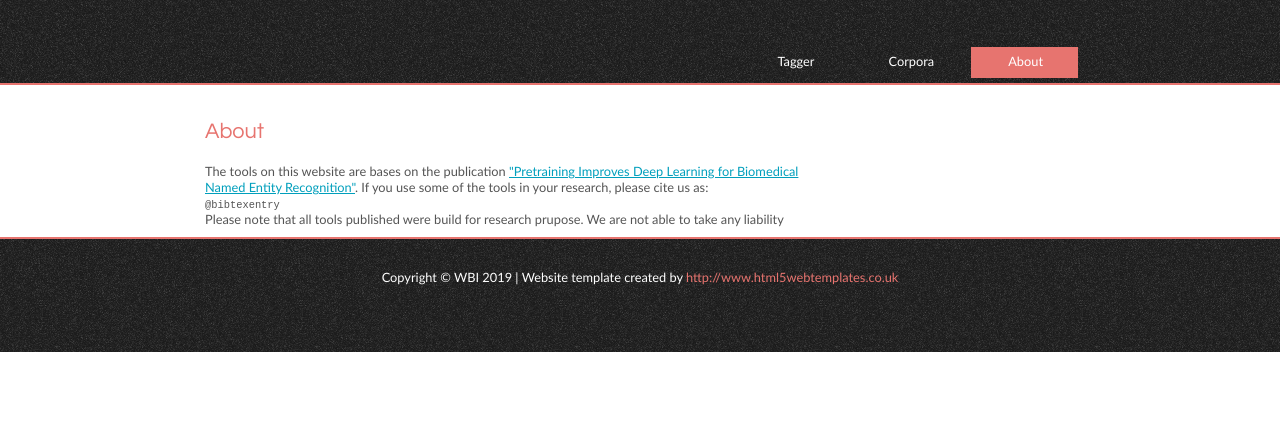
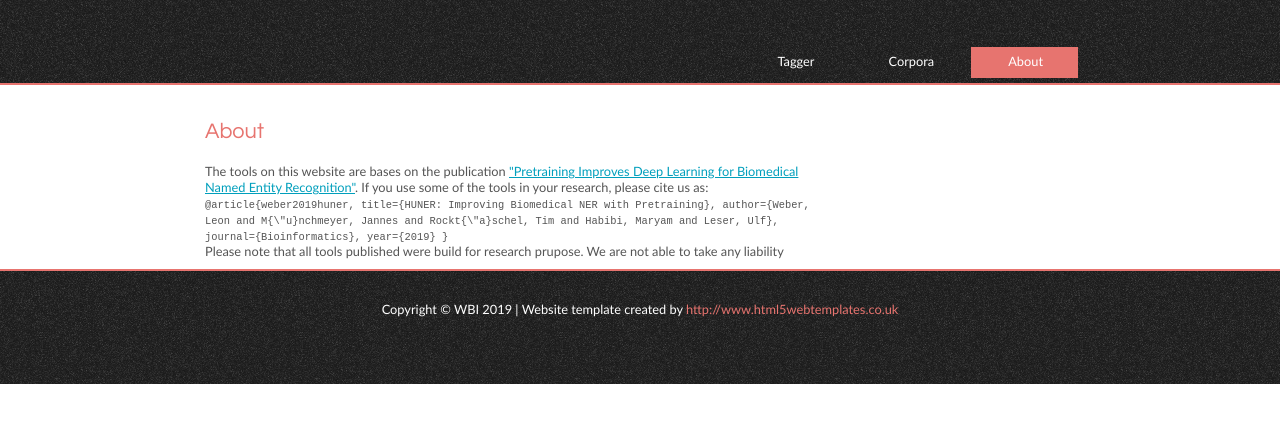
Before and after one commit to hu-ner/hu-ner.github.io, a plain HTML site: page contact.html in a window 1280 px wide. Shown: the part 94-516 px from the top of the page. Drawn offline with Linux system fonts and the light colour scheme.

Commit message:
Update contact.html

```diff
--- a/contact.html
+++ b/contact.html
@@ -37,7 +37,12 @@
         If you use some of the tools in your research, please cite us as:
         <br>
         <code>
-			@bibtexentry
+@article{weber2019huner,
+  title={HUNER: Improving Biomedical NER with Pretraining},
+  author={Weber, Leon and M{\"u}nchmeyer, Jannes and Rockt{\"a}schel, Tim and Habibi, Maryam and Leser, Ulf},
+  journal={Bioinformatics},
+  year={2019}
+}
         </code>
         <br>
         Please note that all tools published were build for research prupose. We are not able to take any liability
```
